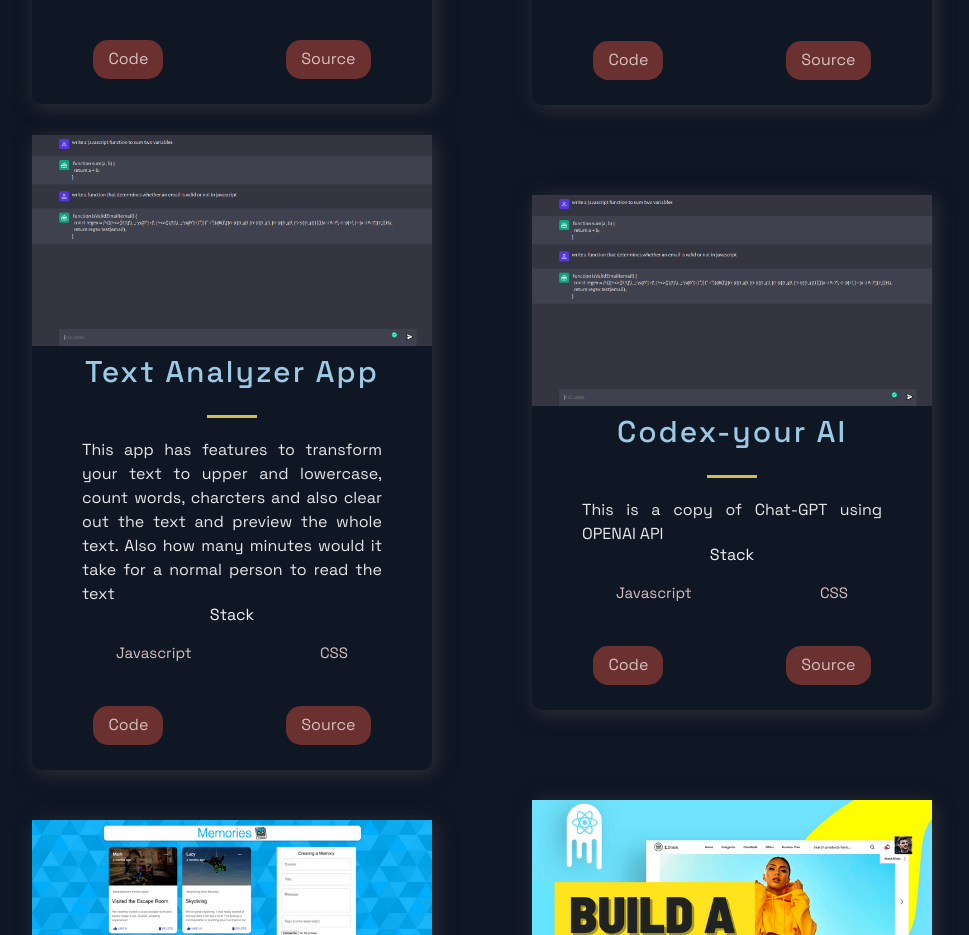
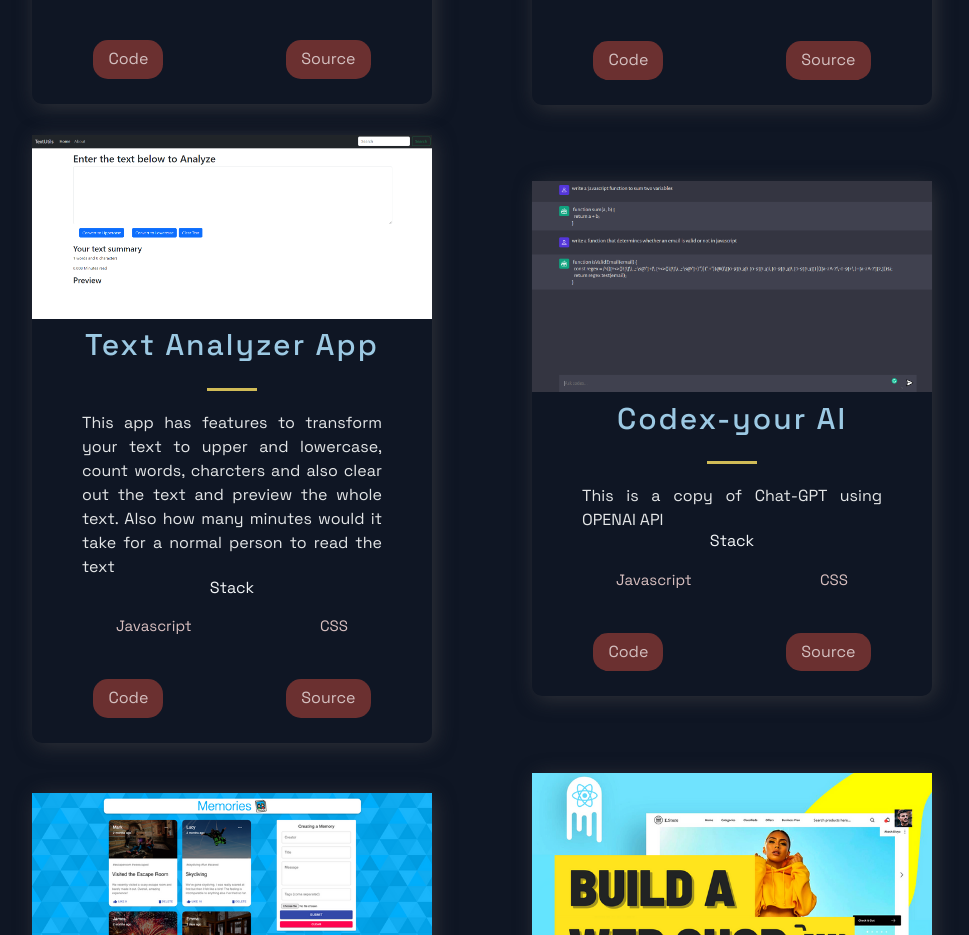
Before and after one commit to harisarshad235/harris-portfolio, a Next.js app: page / in a window 1280 px wide. Shown: the part 1460-2395 px from the top of the page, without its empty margins (158-1127 px from the left). Built offline with nearby package versions, Linux system fonts and the light colour scheme.

Commit message:
new website added text analyzer

```diff
--- a/src/constants/constants.js
+++ b/src/constants/constants.js
@@ -21,11 +21,11 @@
   {
     title: 'Text Analyzer App',
     description: "This app has features to transform your text to upper and lowercase, count words, charcters and also clear out the  text and preview the whole text. Also how many minutes would it take for a normal person to read the text ",
-    image: '/images/7.png',
+    image: '/images/8.png',
     tags: ['Javascript', 'CSS'],
-    source: 'https://https://codex-your-ai-harisarshad235.vercel.app/ ',
-    visit: 'https://github.com/harisarshad235/Codex-your-AI',
-    id: 1,
+    source: 'https://quirky-mice.surge.sh/ ',
+    visit: 'https://github.com/harisarshad235/Text-utils',
+    id: 2,
   },
 
   {
@@ -35,7 +35,7 @@
     tags: ['Javascript', 'CSS'],
     source: 'https://https://codex-your-ai-harisarshad235.vercel.app/ ',
     visit: 'https://github.com/harisarshad235/Codex-your-AI',
-    id: 1,
+    id: 3,
   },
 
   {
@@ -45,7 +45,7 @@
       tags: ['Mongo', 'Express', 'React', 'Node'],
     source: 'https://google.com',
     visit: 'https://google.com',
-    id: 2,
+    id: 4,
   },
   {
     title: 'E-Commerce',
@@ -54,7 +54,7 @@
     tags: ['React', 'JavaScript'],
     source: 'https://google.com',
     visit: 'https://google.com',
-    id: 3,
+    id: 5,
   },
   // {
   //   title: 'WebRTC App',
```
